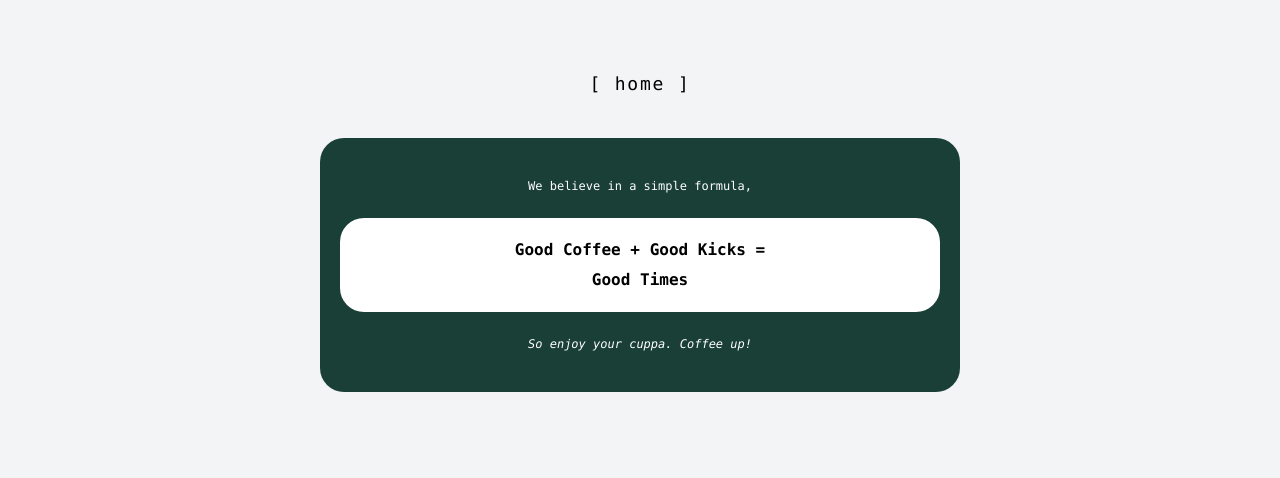
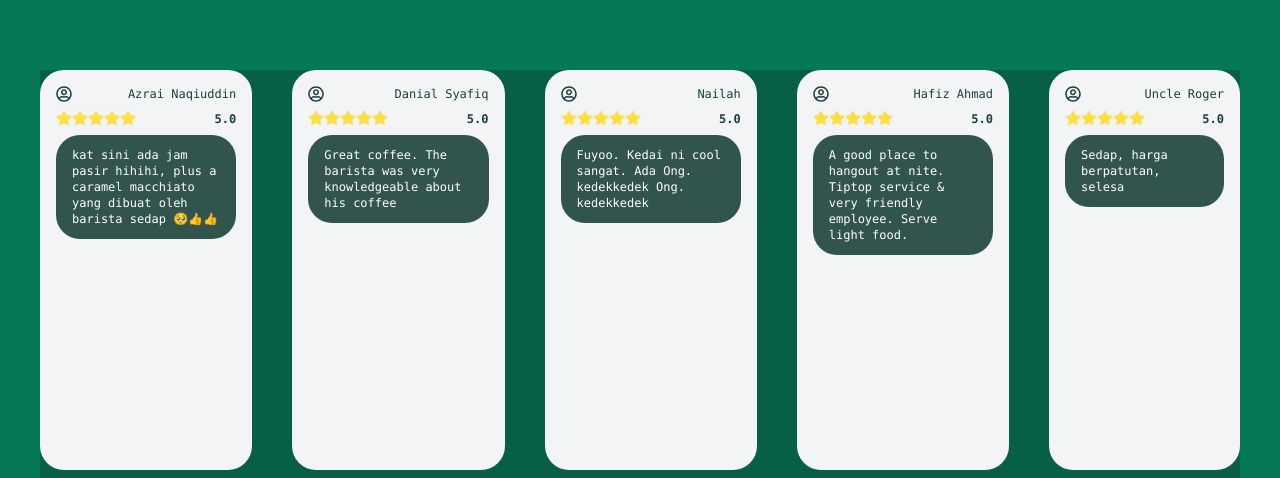
Before and after one commit to solahidris/Project15_T2_ReactFullyResponsiveWebsite, a React (Create React App) app: page / in a window 1280 px wide. Shown: the part 322-800 px from the top of the page. Built offline with nearby package versions, Linux system fonts and the light colour scheme; no server answers.

Commit message:
made a carousel manually using overflow-x-auto

```diff
--- a/src/App.js
+++ b/src/App.js
@@ -2,13 +2,17 @@ import "./App.css";
 // import AppDescription from "./components/AppDescription";
 import { FaTiktok, FaInstagram, FaTwitter, GiRoundStar } from 'react-icons/fa';
 import { FaRegUserCircle, FaStar } from 'react-icons/fa';
+import { RxDotsHorizontal } from "react-icons/rx";
+
 import Slider from 'react-slick';
 import 'slick-carousel/slick/slick.css';
 import 'slick-carousel/slick/slick-theme.css';
+
 import maphardcode from "./map_hardcode.png";
 import { useState } from "react";
 import { useRef } from "react";
 import ReactDOM from 'react-dom';
+import ReviewTemplate from "./components/ReviewTemplate";
 
 //https://react-icons.github.io/react-icons (icons website)
 // ctrl shift L to pick all same
@@ -38,13 +42,13 @@ function App() {
   const socialsLocation = useRef(null);
 
   // Review Data for Carousel
-  // const reviewData = {
-  //   [user: "Azrai Naqiuddin", comment: "kat sini ada jam pasir hihihi, plus a caramel macchiato yang dibuat oleh barista sedap 🥺👍👍"],
-  //   [user: "Danial Syafiq", comment: "Great coffee. The barista was very knowledgeable about his coffee"],
-  //   [user: "Nailah", comment: "Fuyoo. Kedai ni cool sangat. Ada Ong. kedekkedek Ong. kedekkedek"],
-  //   [user: "Hafiz Ahmad", comment: "A good place to hangout at nite. Tiptop service & very friendly employee. Serve light food."],
-  //   [user: "Uncle Roger", comment: "Sedap, harga berpatutan, selesa"]
-  //   };
+  const reviewData = [
+    {user: "Azrai Naqiuddin", comment: "kat sini ada jam pasir hihihi, plus a caramel macchiato yang dibuat oleh barista sedap 🥺👍👍"},
+    {user: "Danial Syafiq", comment: "Great coffee. The barista was very knowledgeable about his coffee"},
+    {user: "Nailah", comment: "Fuyoo. Kedai ni cool sangat. Ada Ong. kedekkedek Ong. kedekkedek"},
+    {user: "Hafiz Ahmad", comment: "A good place to hangout at nite. Tiptop service & very friendly employee. Serve light food."},
+    {user: "Uncle Roger", comment: "Sedap, harga berpatutan, selesa"}
+  ];
 
   // Google Map API Key
   // const apiKey = process.env.REACT_APP_GOOGLEMAP_API_KEY; // (not in use)
@@ -86,6 +90,40 @@ function App() {
         <button onClick={()=>{const node = ReactDOM.findDOMNode(socialsLocation.current); window.scrollTo({top: node.offsetTop, behavior:"smooth"})}} className="hover:font-bold transition ease-in-out hover:-translate-center-1 hover:scale-105 duration-300">socials</button>
       </div>
 
+
+{/* Reviews Page 2.0*/}
+<div className="py-20 bg-emerald-700">
+  <div className="pb-5 bg-emerald-800 mx-10 gap-x-10 flex overflow-x-auto scrollbar-thin scrollbar-thumb-gray-500 scrollbar-track-gray-300">
+    {reviewData.map((review, index) => (
+      <div key={index} className="">
+        <div className="rounded-3xl bg-gray-100 py-4 min-w-[11rem] max-w-[20rem] max-h-[300px] lg:max-h-[400px] grid grid-rows-4 grid-flow-col font-mono">
+          <div> {/* each comment 1st-container */}
+            <div> {/* user container top with stars */}
+              <div className="flex gap-x-2 mx-4"> {/* 1st row info icon and name */}
+                <FaRegUserCircle className="self-center text-emerald-950/90" />
+                <p className="text-emerald-950/90 text-xs grow text-end">{review.user}</p>
+              </div>
+              <div className="flex self-center mx-4 py-2"> {/* 2nd row info 5 star icon */}
+                <FaStar className="text-yellow-300" /><FaStar className="text-yellow-300" /><FaStar className="text-yellow-300" /><FaStar className="text-yellow-300" /><FaStar className="text-yellow-300" />
+                <p className="text-xs grow text-end mt-[1px] font-bold text-emerald-950/90">5.0</p>
+              </div>
+            </div>
+            <div className="bg-emerald-950/80 rounded-3xl mx-4 text-sm row-start-2 row-span-4"> {/* 3rd row info comment */}
+                <p className="px-4 py-3 text-xs text-white">{review.comment}</p>
+            </div>
+          </div>
+        </div>
+      </div>
+    ))}
+  </div>
+  <div className="text-center">
+    <p className="tracking-[1rem] text-3xl text-gray-200 font-bold">.....</p>
+  </div>
+</div>
+
+
+
+
 {/* Home Page */}
       <div className="bg-gray-100 px-10 lg:px-[20rem] py-20">
         {/* home title */}
@@ -101,8 +139,9 @@ function App() {
 
 {/* Location Page 2.0 */}
 <div className="bg-emerald-950/90 py-20">
-  {/* <p className="text-center mb-10">[ location ]</p> */}
+
   <p id="locationId" ref={locationLocation} className="text-white text-center mb-10 font-mono tracking-widest text-lg"> [ location ]  </p>
+  <a href="https://goo.gl/maps/URHa9eLMsTkaY6BD6">
     <div className="transition ease-in-out hover:-translate-center-1 hover:scale-105 duration-500">
       <div className="flex justify-center">
         <img src={maphardcode} alt="" className="object-contain max-w-[200px] lg:max-w-[400px]" />
@@ -112,6 +151,8 @@ function App() {
         <p className="text-[10px] text-center mx-[30%]">44, Jalan Tengku Ampuan Zabedah A 9/A, Seksyen 9, 40100 Shah Alam, Selangor</p>
       </div>
     </div>
+  </a>
+
 </div>
 
 {/* Menu Page 2.0 - this is good for now i think */}
@@ -138,6 +179,7 @@ function App() {
 
 </div>
 
+
 {/* Reviews Page */}
       <div className="bg-emerald-950/90 py-20">
         {/* Location title */}
@@ -147,11 +189,6 @@ function App() {
         <div className="mx-10 h-[15rem]">
 
         {/* Container Item in Carousell Template */}
-
-
-
-
-
 
         <Slider {...carouselSettings} className="pb-3">
         {/* first container */}
--- a/src/components/ReviewTemplate.js
+++ b/src/components/ReviewTemplate.js
@@ -1,13 +1,23 @@
 import React from "react";
+import { FaRegUserCircle, FaStar } from 'react-icons/fa';
 
-const ReviewTemplate = ( { reviewData.user , reviewData.comment } ) => {
+const ReviewTemplate = () => {
+
+    const reviewData = [
+        {user: "Azrai Naqiuddin", comment: "kat sini ada jam pasir hihihi, plus a caramel macchiato yang dibuat oleh barista sedap 🥺👍👍"},
+        {user: "Danial Syafiq", comment: "Great coffee. The barista was very knowledgeable about his coffee"},
+        {user: "Nailah", comment: "Fuyoo. Kedai ni cool sangat. Ada Ong. kedekkedek Ong. kedekkedek"},
+        {user: "Hafiz Ahmad", comment: "A good place to hangout at nite. Tiptop service & very friendly employee. Serve light food."},
+        {user: "Uncle Roger", comment: "Sedap, harga berpatutan, selesa"}
+      ];
+
     return(
     <div className="rounded-3xl bg-gray-100 py-4 min-w-[11rem] max-w-[20rem] grid grid-rows-4 grid-flow-col font-mono">
         <div> {/* each comment 1st-container */}
         <div> {/* user container top with stars */}
             <div className="flex gap-x-2 mx-4"> {/* 1st row info icon and name */}
             <FaRegUserCircle className="self-center text-emerald-950/90" />
-            <p className="text-emerald-950/90 text-xs grow text-end">{reviewData.user}</p>
+            <p className="text-emerald-950/90 text-xs grow text-end">{reviewData[0].user}</p>
             </div>
             <div className="flex self-center mx-4 py-2"> {/* 2nd row info 5 star icon */}
             <FaStar className="text-yellow-300" /><FaStar className="text-yellow-300" /><FaStar className="text-yellow-300" /><FaStar className="text-yellow-300" /><FaStar className="text-yellow-300" />
@@ -15,7 +25,7 @@ const ReviewTemplate = ( { reviewData.user , reviewData.comment } ) => {
             </div>
         </div>
         <div className="bg-emerald-950/80 rounded-3xl mx-4 text-sm row-start-2 row-span-4"> {/* 3rd row info comment */}
-            <p className="px-4 py-3 text-xs text-white">{reviewData.comment}</p>
+            <p className="px-4 py-3 text-xs text-white">{reviewData[0].comment}</p>
         </div>
         </div>
     </div>
```
Lines whose indentation alone changed are shown as unchanged.
